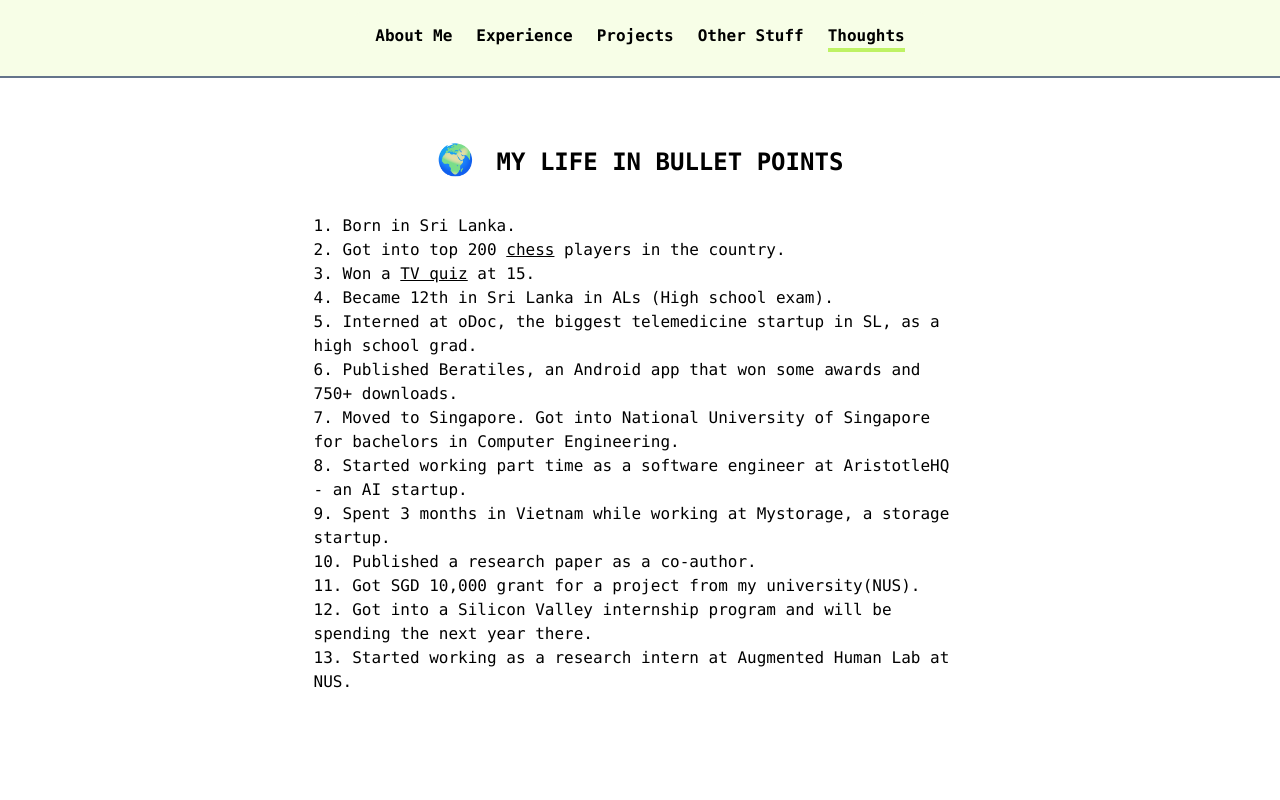
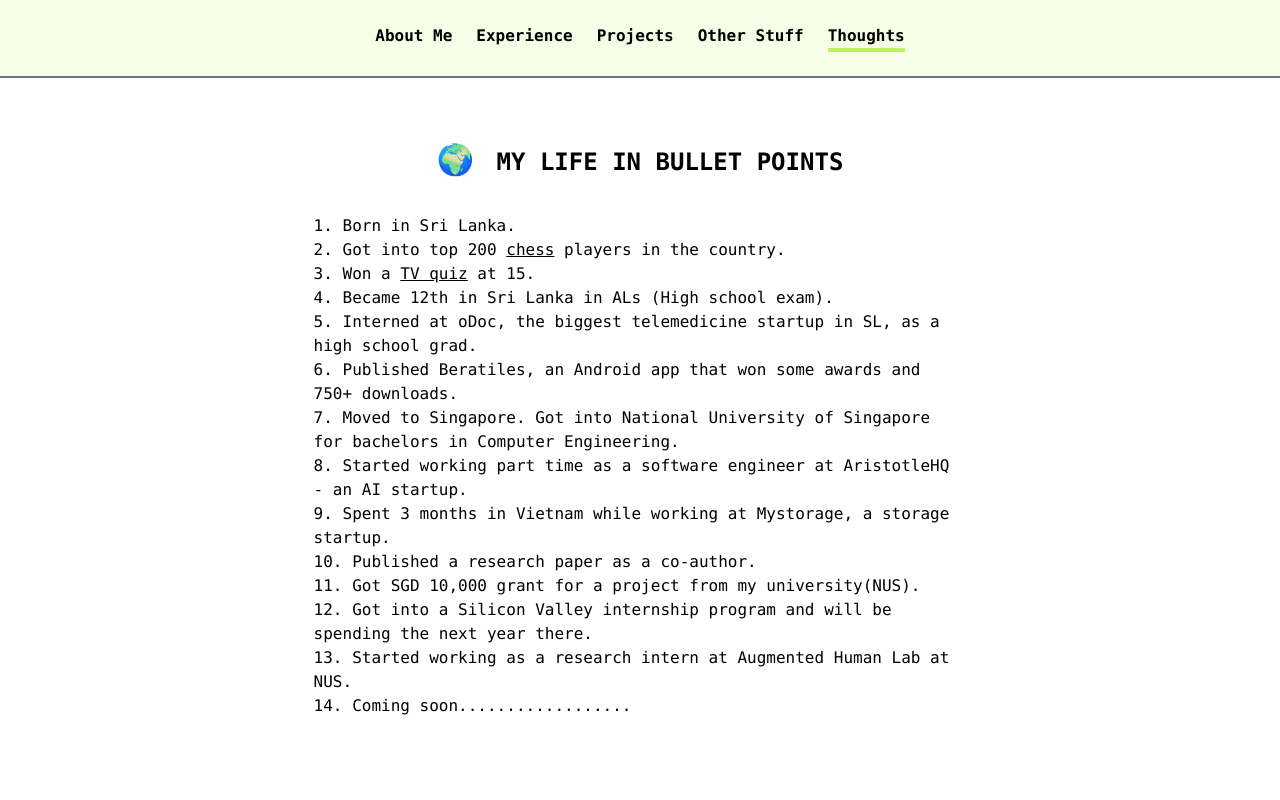
Before and after one commit to Sulith123/suveene.github.io, a Next.js app: page /thoughts/life in a window 1280 px wide. Shown: the top 800 px of the page. Built offline with nearby package versions, Linux system fonts and the light colour scheme.

Commit message:
Update life blog

```diff
--- a/src/app/thoughts/life/page.tsx
+++ b/src/app/thoughts/life/page.tsx
@@ -50,6 +50,7 @@ const Life = () => {
             13. Started working as a research intern at Augmented Human Lab at
             NUS.
           </p>
+          <p>14. Coming soon..................</p>
         </div>
       </div>
     </main>
```
